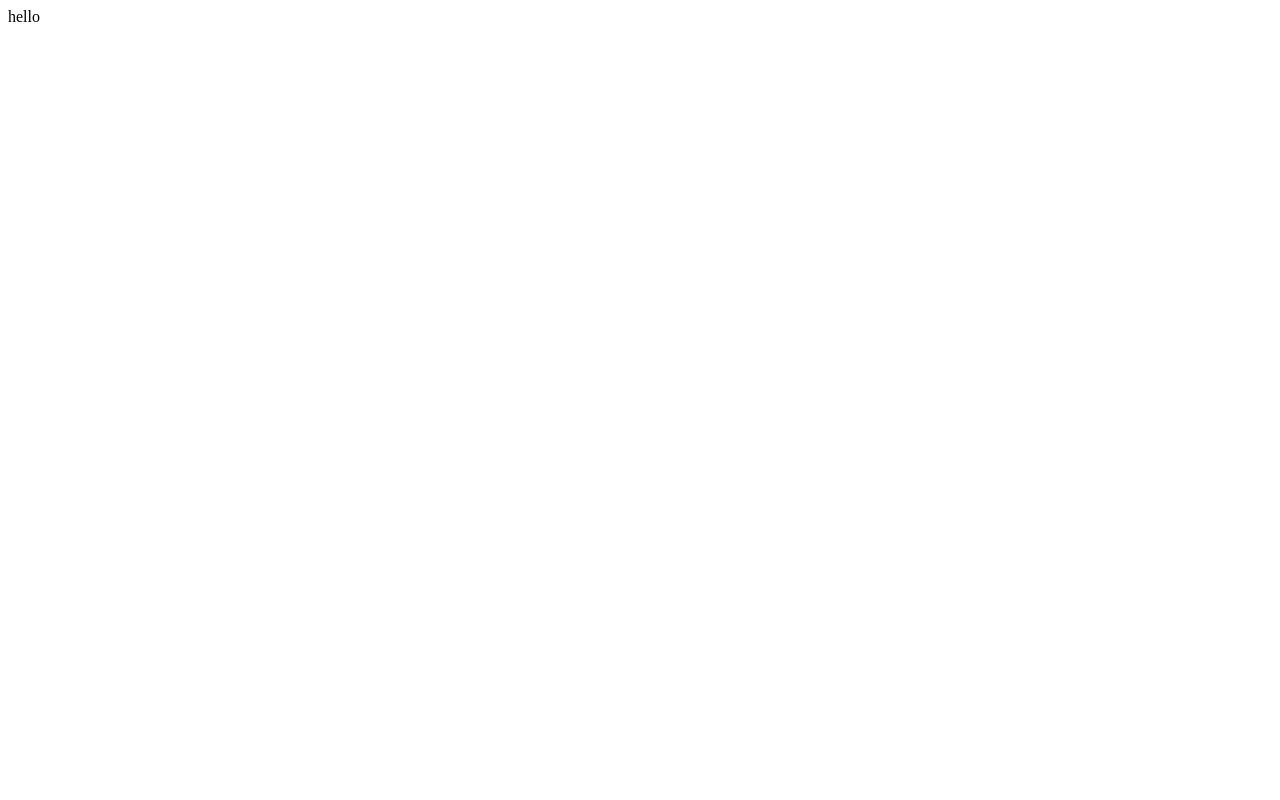
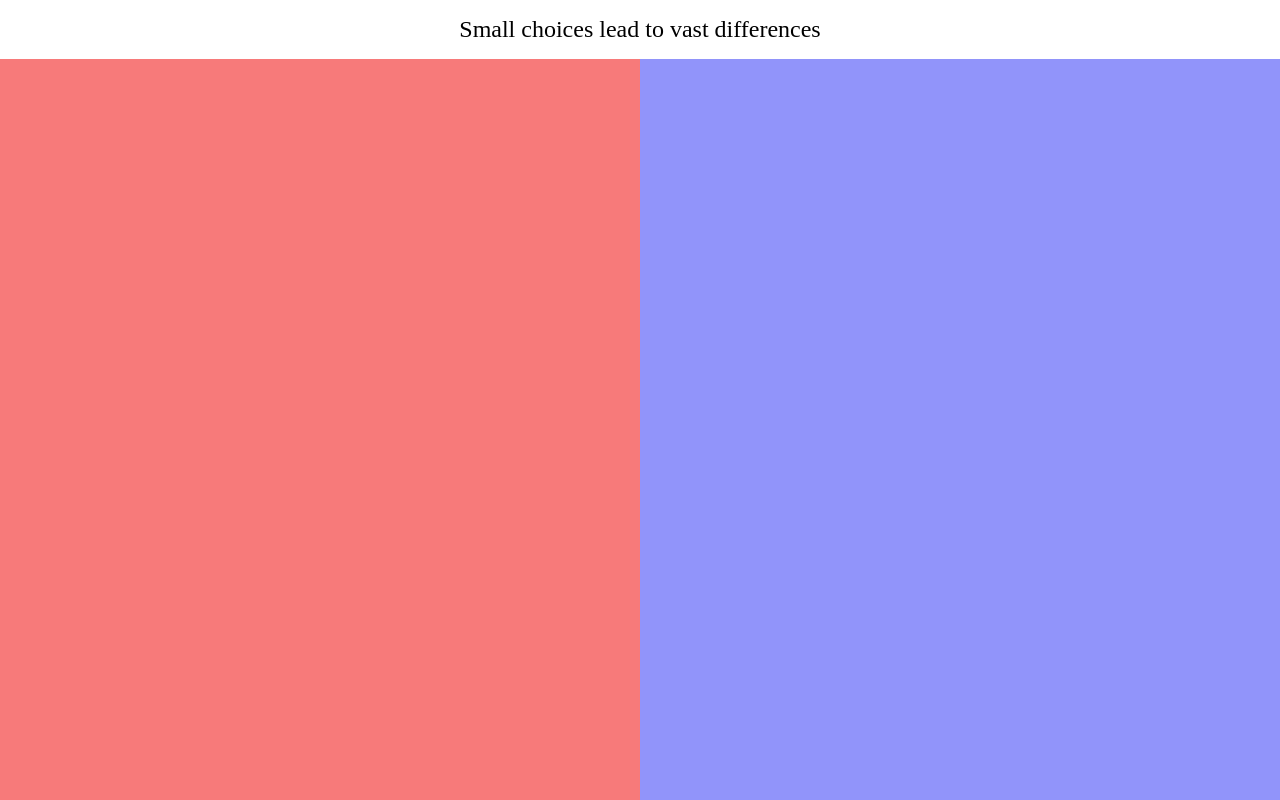
Before and after one commit to jaysong2000/synthetist, a plain HTML site: page index.html in a window 1280 px wide. Drawn offline with Linux system fonts and the light colour scheme.

Commit message:
Update index.html

```diff
--- a/index.html
+++ b/index.html
@@ -1,10 +1,56 @@
 <!DOCTYPE html>
 <html lang="en">
 <head>
-    <meta charset="UTF-8">
-    <title>Hello Page</title>
+  <meta charset="UTF-8">
+  <title>Small Choices</title>
+  <style>
+    /* Make page fill the viewport and remove default margins */
+    html, body {
+      height: 100%;
+      margin: 0;
+    }
+
+    /* Container holds header and split background area */
+    .container {
+      display: flex;
+      flex-direction: column;
+      height: 100%;
+    }
+
+    /* Header styling */
+    header {
+      text-align: center;
+      font-size: 1.5rem;
+      color: #000000;
+      padding: 1rem 0;
+      flex: 0 0 auto; /* don’t stretch */
+    }
+
+    /* Main area splits into two halves */
+    .split {
+      display: flex;
+      flex: 1 1 auto; /* fill remaining space */
+    }
+    .left-half, .right-half {
+      flex: 1 1 50%;
+    }
+    .left-half {
+      background-color: #F77A7A;
+    }
+    .right-half {
+      background-color: #9194FA;
+    }
+  </style>
 </head>
 <body>
-    hello
+  <div class="container">
+    <header>
+      Small choices lead to vast differences
+    </header>
+    <div class="split">
+      <div class="left-half"></div>
+      <div class="right-half"></div>
+    </div>
+  </div>
 </body>
 </html>
```
